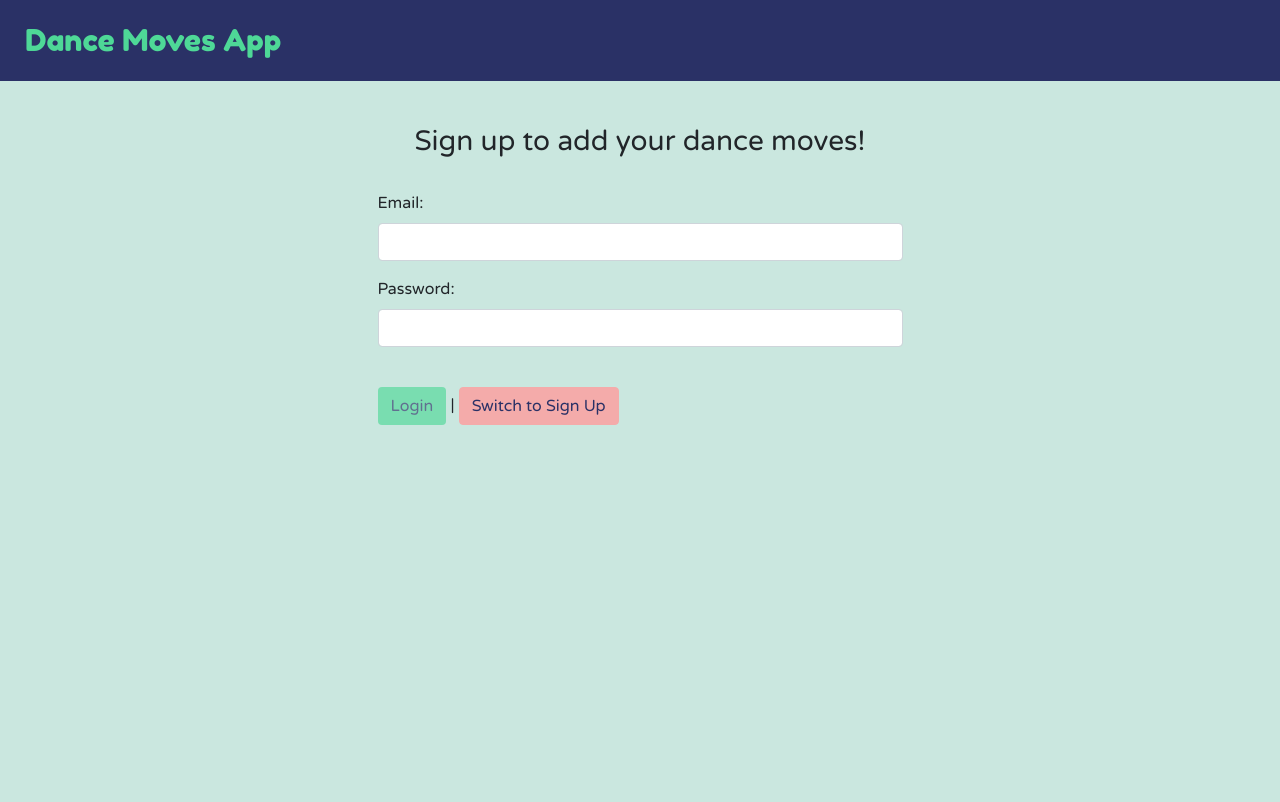
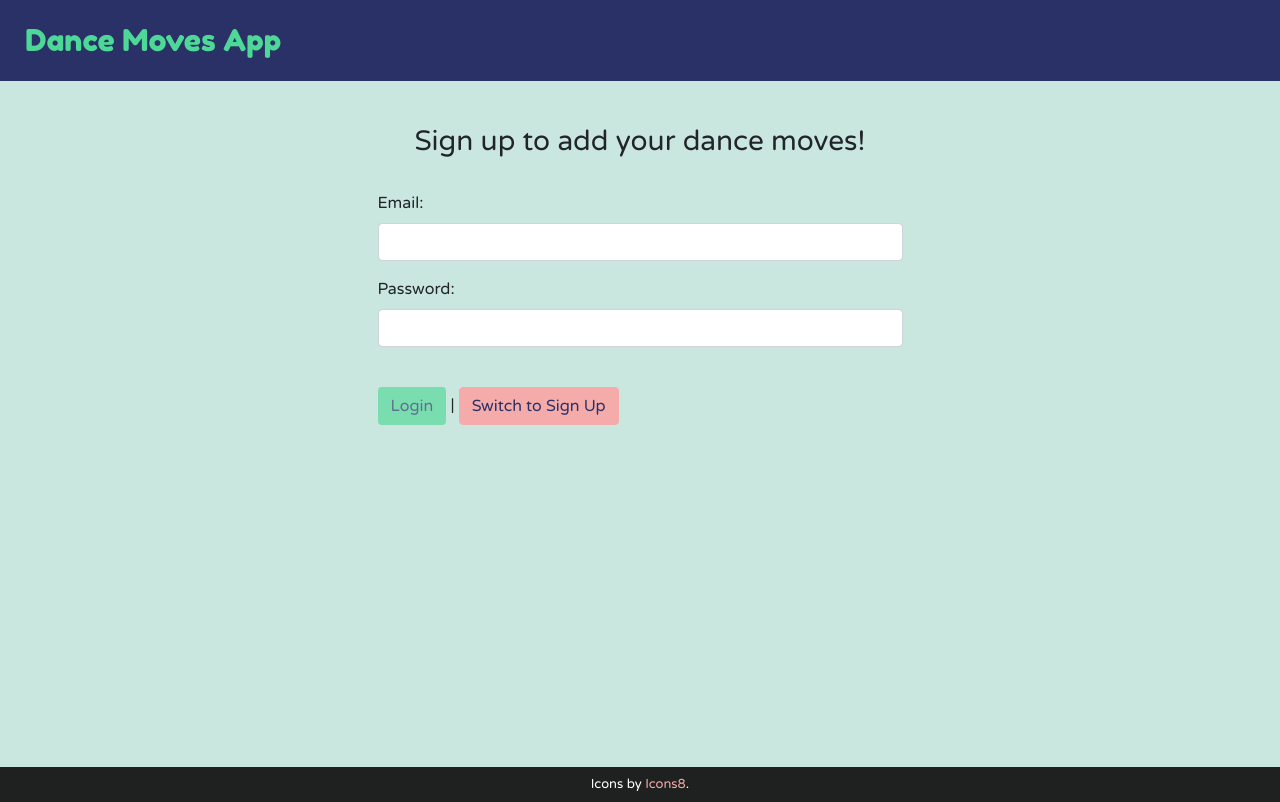
Before and after one commit to agnieszka-filip/Dance-Moves-App, an Angular app: page /auth in a window 1280 px wide. Built offline with nearby package versions, Linux system fonts and the light colour scheme.

Commit message:
Add a footer

```diff
--- a/src/app/app.component.html
+++ b/src/app/app.component.html
@@ -6,3 +6,10 @@
     </div>
   </div>
 </div>
+
+<footer class="page-footer font-small">
+  <div class="app-footer text-center py-2 text-white container-fluid">
+    Icons by
+    <a href="https://icons8.com" target="_blank" class="footer-link">Icons8</a>.
+  </div>
+</footer>
--- a/src/app/app.component.scss
+++ b/src/app/app.component.scss
@@ -0,0 +1,13 @@
+@import "src/app/styles/_variables.scss";
+
+.app-footer {
+  margin-bottom: 0;
+  background-color: rgba(24, 24, 24, 0.952);
+  font-size: small;
+  color: rgb(204, 202, 202);
+  position: absolute;
+  bottom: -2px;
+  .footer-link {
+    color: $pink !important;
+  }
+}
--- a/src/index.html
+++ b/src/index.html
@@ -10,8 +10,8 @@
       href="https://fonts.googleapis.com/css?family=Fredoka+One&display=swap"
       rel="stylesheet"
     />
-    <link rel="icon" href="https://img.icons8.com/color/48/000000/like.png" />
-    <title>DanceMovesApp</title>
+    <link rel="icon" href="https://img.icons8.com/offices/30/000000/like.png" />
+    <title>Dance Moves App</title>
     <base href="/" />
     <meta name="viewport" content="width=device-width, initial-scale=1" />
     <link rel="icon" type="image/x-icon" href="favicon.ico" />
```
